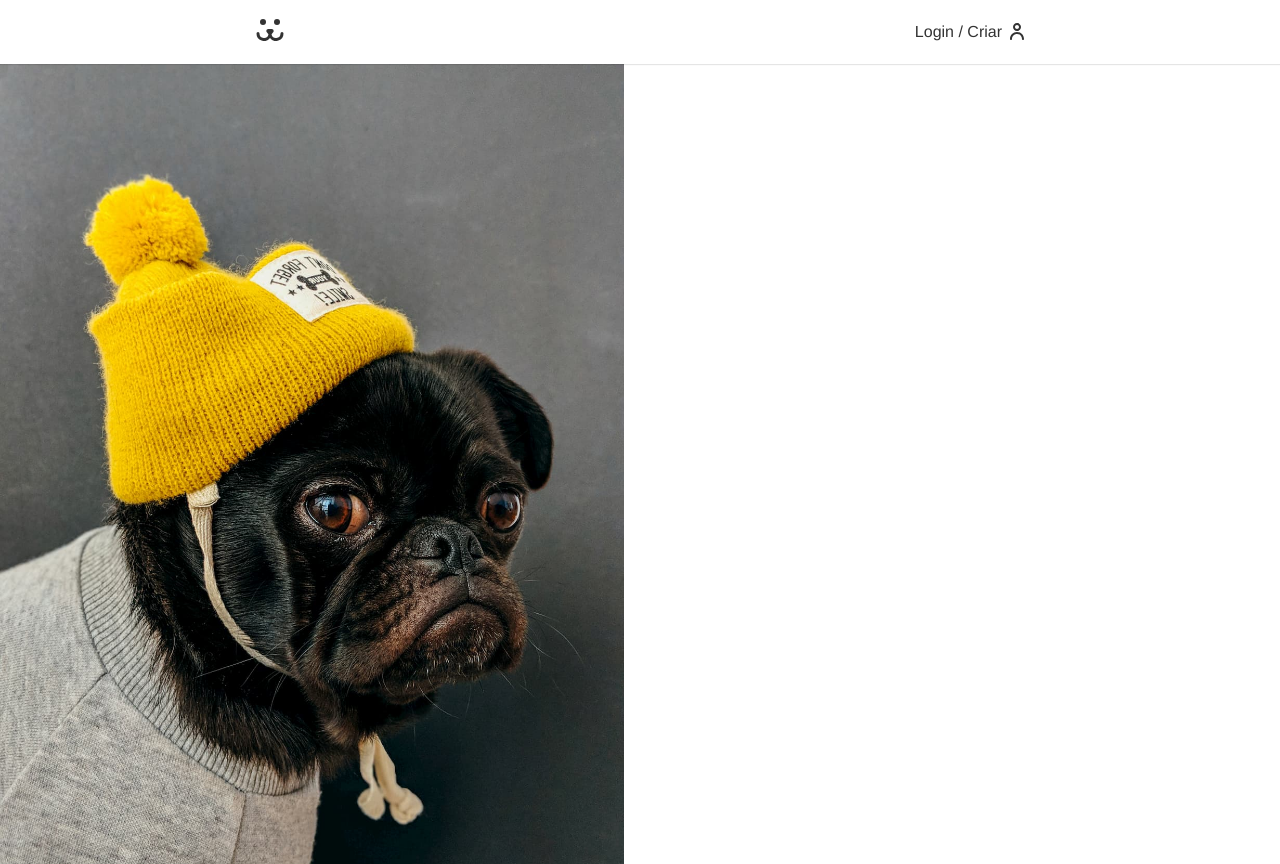
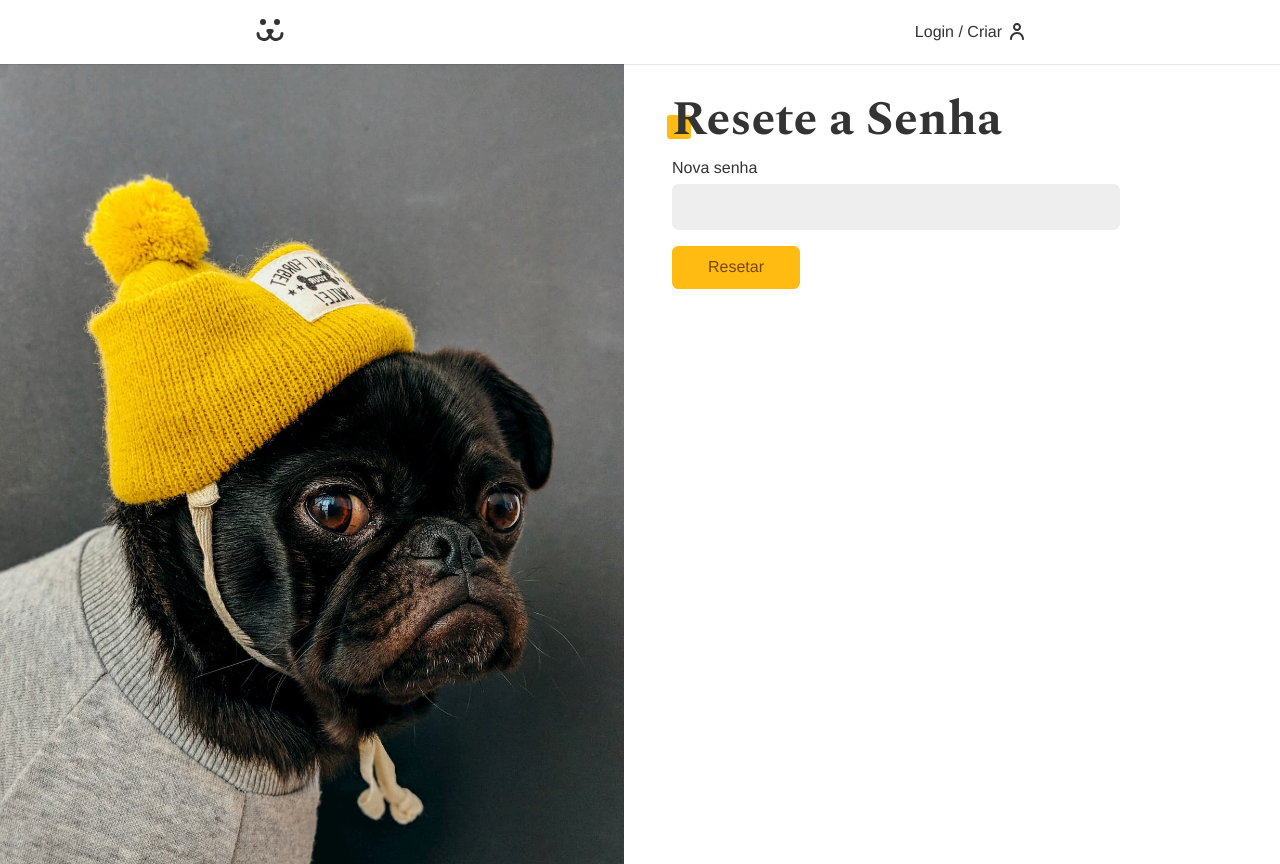
Before and after one commit to bhsouza/dogs_react, a React (Vite) app: page /login/resetar in a window 1280 px wide. Built offline with nearby package versions, Linux system fonts and the light colour scheme.

Commit message:
logica de resetar a senha e validar o token

```diff
--- a/src/Components/Login/LoginPasswordReset.jsx
+++ b/src/Components/Login/LoginPasswordReset.jsx
@@ -1,7 +1,50 @@
 import React from 'react';
+import Input from '../Forms/Input';
+import Button from '../Forms/Button';
+import useForm from '../../Hooks/useForm';
+import { PASSWORD_RESET } from '../../api';
+import useFetch from '../../Hooks/useFetch';
+import Error from '../Helper/Error';
+import { useNavigate } from 'react-router-dom';
 
 const LoginPasswordReset = () => {
-  return <div></div>;
+  const [login, setLogin] = React.useState('');
+  const [key, setKey] = React.useState('');
+  const password = useForm();
+  const { loading, error, request} = useFetch();
+  const navigate = useNavigate();
+
+  React.useEffect(() => {
+    const params = new URLSearchParams(window.location.search);
+    const key = params.get('key');
+    const login = params.get('login');
+    if (key) setKey(key);
+    if (login) setLogin(login);
+  }, [])
+
+  async function handleSubmit(event) {
+    event.preventDefault();
+    if (password.validate()) {
+      const {url, options} = PASSWORD_RESET({
+        login,
+        key,
+        password: password.value
+      });
+      const {response} = await request(url, options);
+      if (response.ok) navigate('/login');
+    }
+  }
+
+  return (
+    <div>
+      <h1 className="title">Resete a Senha</h1>
+      <form onSubmit={handleSubmit}>
+        <Input label="Nova senha" type="password" name="password" {...password} />
+        {loading ? <Button disabled>Resetando...</Button> : <Button>Resetar</Button>}
+      </form>
+      <Error error={error} />
+    </div>
+  );
 };
 
 export default LoginPasswordReset;
--- a/src/api.jsx
+++ b/src/api.jsx
@@ -121,3 +121,16 @@
     },
   };
 }
+
+export function PASSWORD_RESET(body) {
+  return {
+    url: `${API_URL}/api/password/reset`,
+    options: {
+      method: 'POST',
+      headers: {
+        'Content-Type': 'application/json',
+      },
+      body: JSON.stringify(body),
+    },
+  };
+}
```
